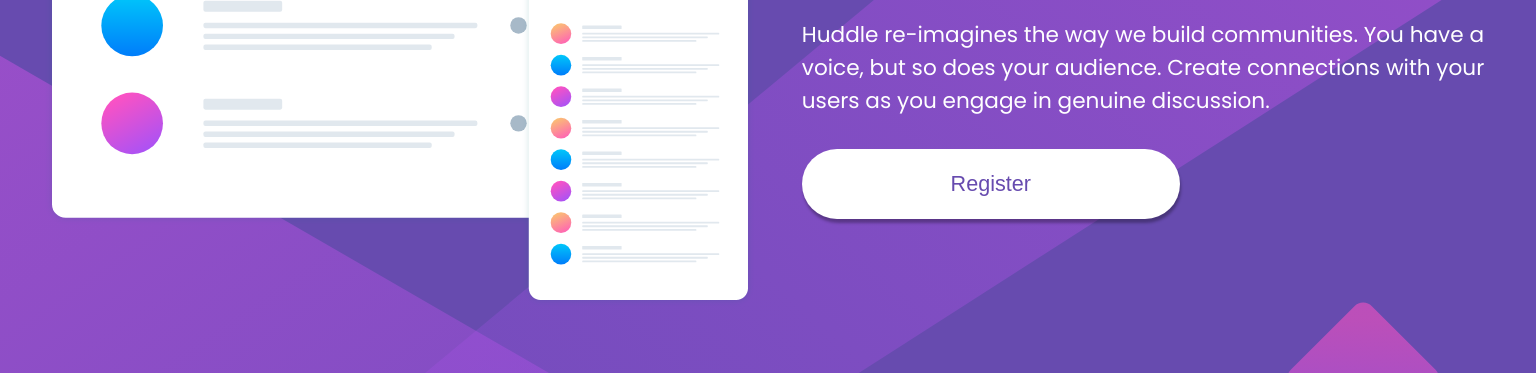
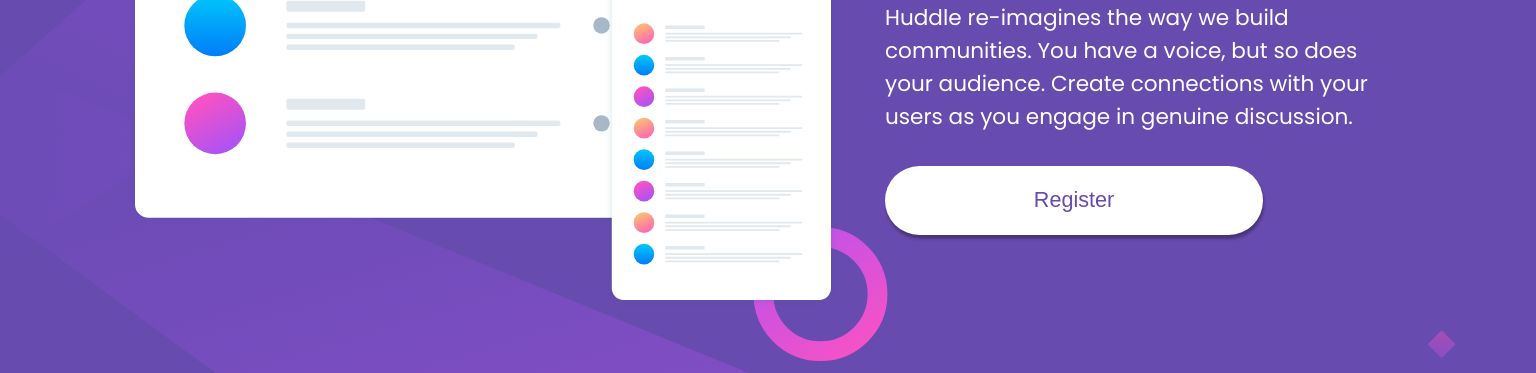
Before and after one commit to Dudeldups/FM-huddle-landing-page, a plain HTML site: page index.html in a window 1536 px wide. Shown: the part 362-735 px from the top of the page. Drawn offline with Linux system fonts and the light colour scheme.

Commit message:
fixed padding and bg-img

```diff
--- a/CSS/style.scss
+++ b/CSS/style.scss
@@ -7,15 +7,13 @@ body {
   font: 0.8rem "Poppins", "Open Sans", sans-serif;
   color: white;
   background: $violet url("/images/bg-mobile.svg") top / cover no-repeat;
-  padding: 5em 1.5em;
+  padding: 3em 1.5em;
 }
 
 main {
   display: flex;
   flex-direction: column;
-  justify-content: center;
   align-items: center;
-  min-height: 100vh;
 }
 
 #illustration {
@@ -39,7 +37,6 @@ main {
 
   button {
     margin-top: 1.5em;
-    width: 20em;
     width: min(17.5em, 80%);
     border-radius: 35px;
     border: none;
@@ -75,7 +72,7 @@ main {
 @media only screen and (min-width: 32em) {
   body {
     font-size: 1rem;
-    padding: 0 2.8em;
+    padding: 3em 2.8em;
   }
 
   #text {
@@ -89,7 +86,19 @@ main {
   }
 }
 
-@media only screen and (min-width: 74em) {
+@media only screen and (min-width: 85em) {
+  body {
+    background-image: url("/images/bg-desktop.svg");
+    padding: 0 2.8em;
+  }
+
+  main {
+    justify-content: center;
+    width: 80em;
+    margin: 0 auto;
+    min-height: 100vh;
+  }
+
   #logo {
     margin-right: auto;
   }
```
Also changed, not shown: CSS/style.css, 3 other files.
